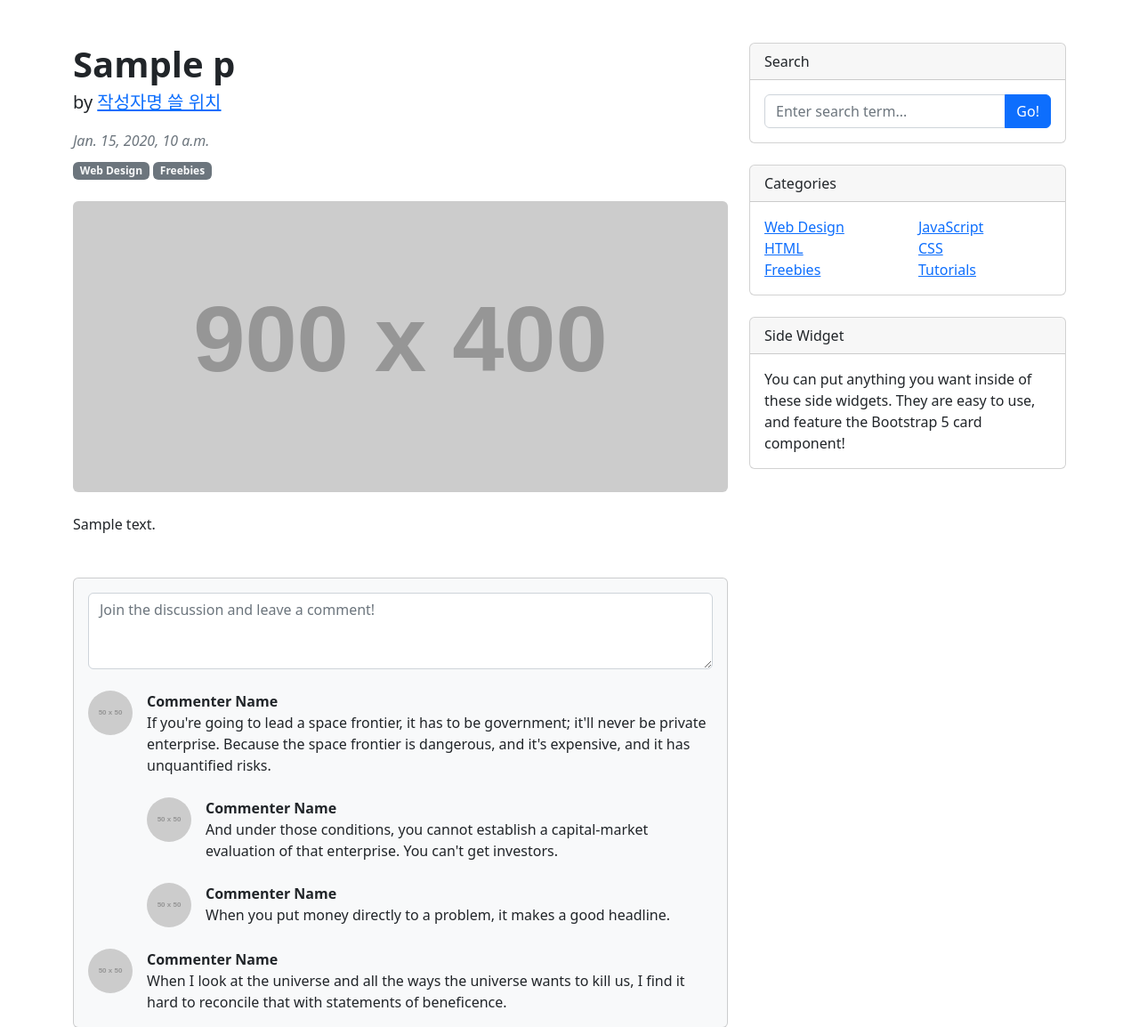
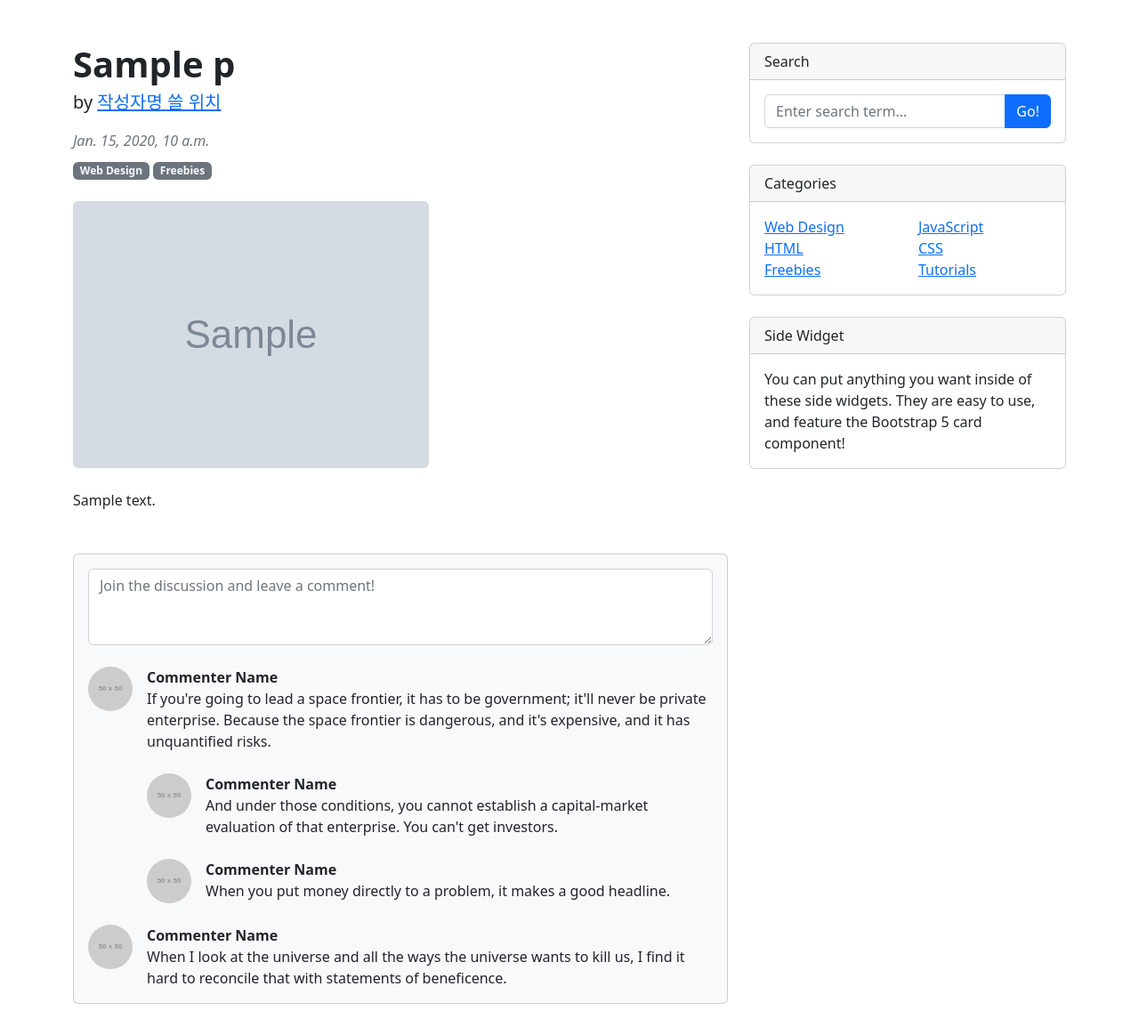
Before and after one commit to uysung/web_page1, a Django app: template web_page1/blog/templates/blog/post_detail.html in a window 1280 px wide. Shown: the part 56-1210 px from the top of the page at 89% size. Run offline with Django 3.2, Linux system fonts and the light colour scheme; the template is opened without the code that fills it: most values are stand-ins (such as "Sample title", 1, 10 or a date in 2020); grey boxes marked "Sample" are stand-in pictures; grey boxes labelled with a size stand in for pictures from a placeholder-image service; some libraries are stand-ins or nearby versions.

Commit message:
Post 모델에 file_upload 필드 추가하기

```diff
--- a/web_page1/blog/models.py
+++ b/web_page1/blog/models.py
@@ -7,6 +7,7 @@ class Post(models.Model) :
     content = models.TextField()
 
     head_image = models.ImageField(upload_to='blog/images/%Y/%m/%d/', blank=True)
+    file_upload = models.FileField(upload_to='blog/files/%Y/%m/%d/', blank=True)
     created_at = models.DateTimeField(auto_now=True)
     update_at = models.DateTimeField(auto_now=True)
 
--- a/web_page1/blog/templates/blog/post_detail.html
+++ b/web_page1/blog/templates/blog/post_detail.html
@@ -52,7 +52,7 @@
                             <a class="badge bg-secondary text-decoration-none link-light" href="#!">Freebies</a>
                         </header>
                         <!-- Preview image figure-->
-                        <figure class="mb-4"><img class="img-fluid rounded" src="https://dummyimage.com/900x400/ced4da/6c757d.jpg" alt="..." /></figure>
+                        <figure class="mb-4"><img class="img-fluid rounded" src="{{ post.head_image.url }}" alt="..." /></figure>
 
                         <!-- Post content-->
                         <section class="mb-5">
```
